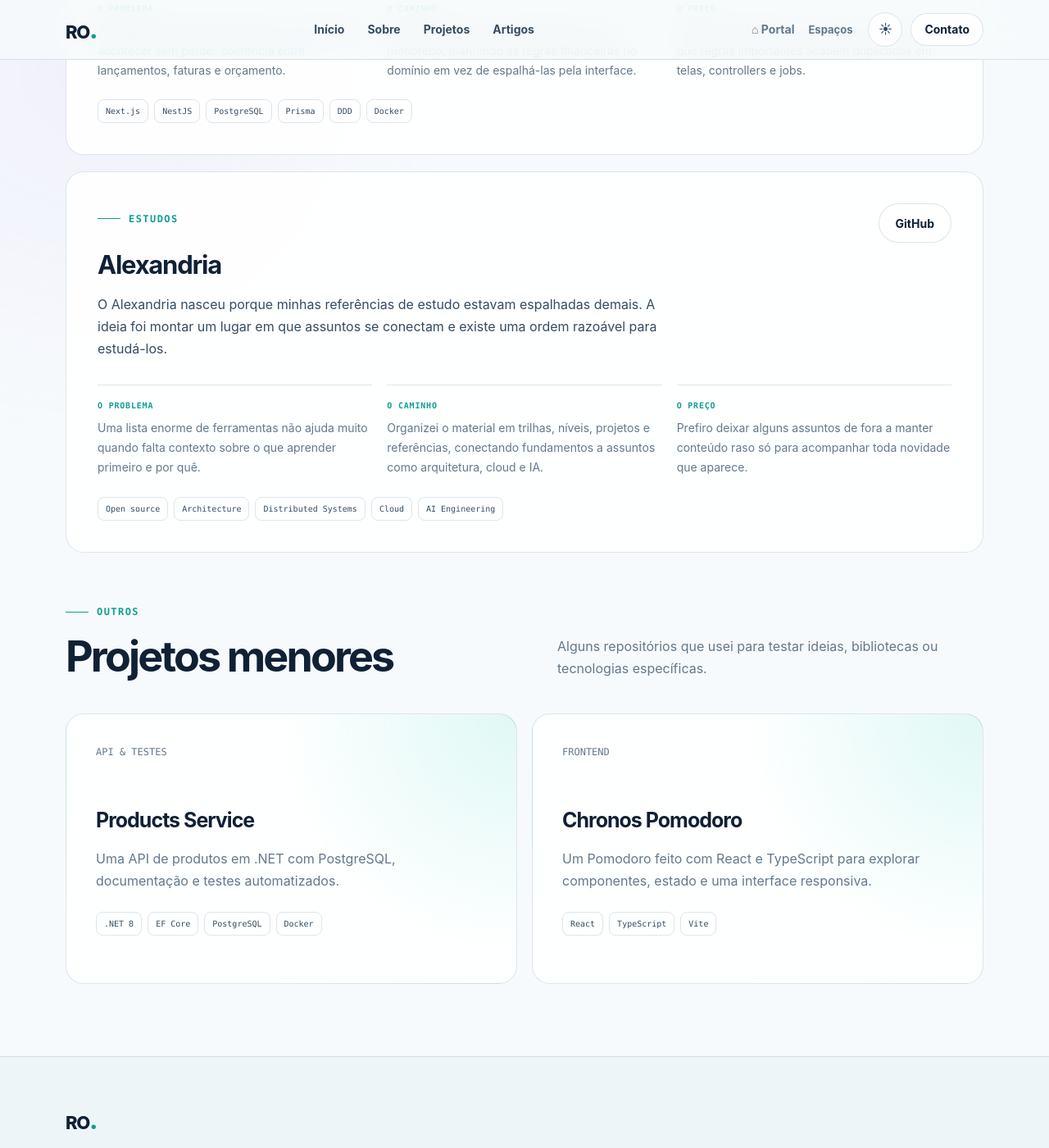
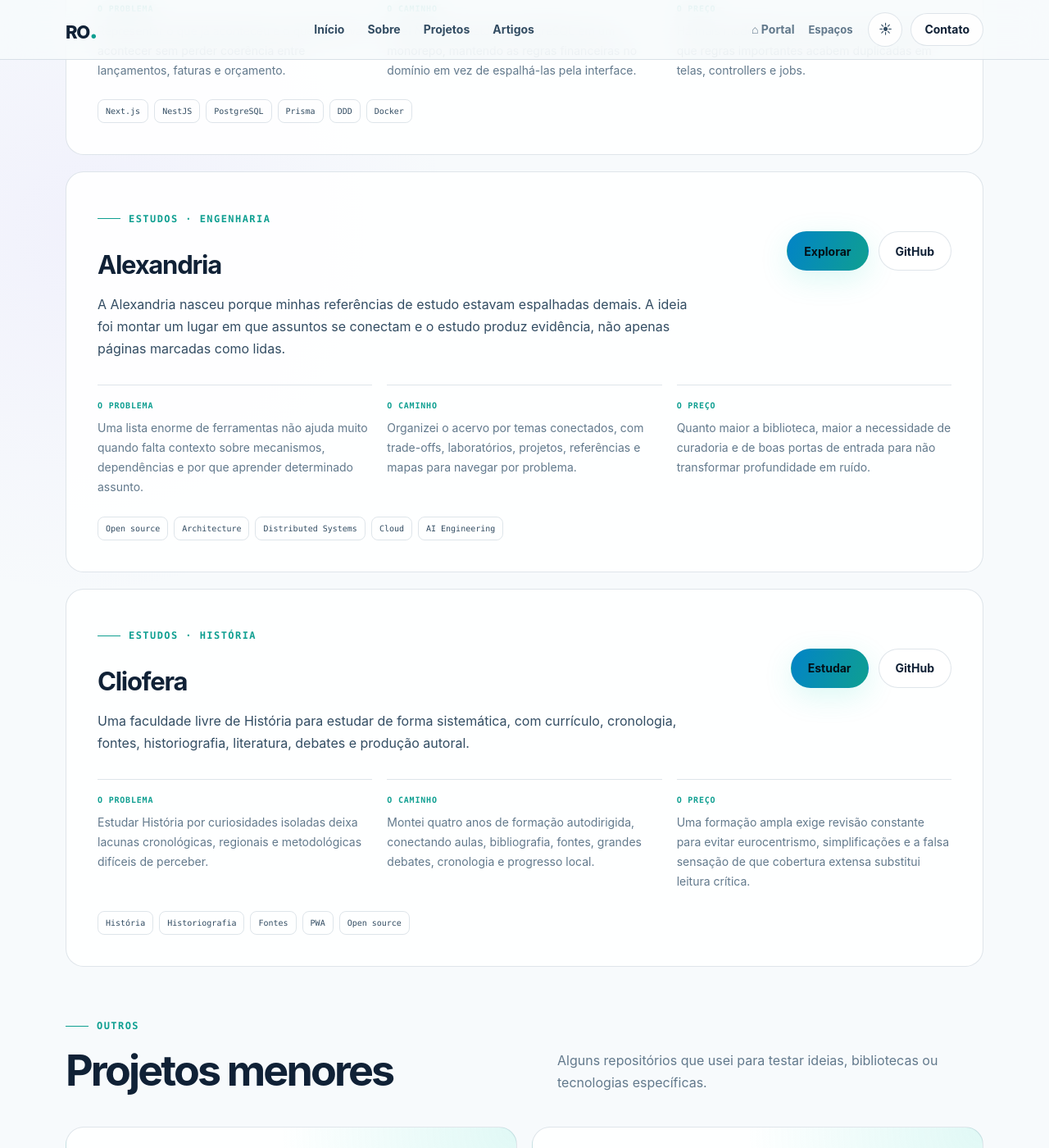
Before and after one commit to blasther12/blasther12.github.io, a Jekyll site: the page built from projetos.md, in a window 1280 px wide and 1400 px high, scrolled down 805 px. Shown: the whole window at 82% size. Built offline with Jekyll 4.4.1, drawn with Linux system fonts in a browser that asks for light colours.

Commit message:
feat: connect project portfolio to published study spaces

```diff
--- a/projetos.md
+++ b/projetos.md
@@ -35,18 +35,41 @@ permalink: /projetos/
       <article class="case-study">
         <div class="case-study__head">
           <div>
-            <span class="eyebrow">Estudos</span>
+            <span class="eyebrow">Estudos · Engenharia</span>
             <h2>Alexandria</h2>
-            <p class="case-study__summary">O Alexandria nasceu porque minhas referências de estudo estavam espalhadas demais. A ideia foi montar um lugar em que assuntos se conectam e existe uma ordem razoável para estudá-los.</p>
+            <p class="case-study__summary">A Alexandria nasceu porque minhas referências de estudo estavam espalhadas demais. A ideia foi montar um lugar em que assuntos se conectam e o estudo produz evidência, não apenas páginas marcadas como lidas.</p>
           </div>
-          <a class="button button--ghost" href="https://github.com/blasther12/alexandria">GitHub</a>
+          <div class="hero__actions">
+            <a class="button button--primary" href="https://blasther12.github.io/alexandria/">Explorar</a>
+            <a class="button button--ghost" href="https://github.com/blasther12/alexandria">GitHub</a>
+          </div>
         </div>
         <div class="case-study__details">
-          <div><strong>O problema</strong><p>Uma lista enorme de ferramentas não ajuda muito quando falta contexto sobre o que aprender primeiro e por quê.</p></div>
-          <div><strong>O caminho</strong><p>Organizei o material em trilhas, níveis, projetos e referências, conectando fundamentos a assuntos como arquitetura, cloud e IA.</p></div>
-          <div><strong>O preço</strong><p>Prefiro deixar alguns assuntos de fora a manter conteúdo raso só para acompanhar toda novidade que aparece.</p></div>
+          <div><strong>O problema</strong><p>Uma lista enorme de ferramentas não ajuda muito quando falta contexto sobre mecanismos, dependências e por que aprender determinado assunto.</p></div>
+          <div><strong>O caminho</strong><p>Organizei o acervo por temas conectados, com trade-offs, laboratórios, projetos, referências e mapas para navegar por problema.</p></div>
+          <div><strong>O preço</strong><p>Quanto maior a biblioteca, maior a necessidade de curadoria e de boas portas de entrada para não transformar profundidade em ruído.</p></div>
         </div>
         <div class="card__tags"><span>Open source</span><span>Architecture</span><span>Distributed Systems</span><span>Cloud</span><span>AI Engineering</span></div>
+      </article>
+
+      <article class="case-study">
+        <div class="case-study__head">
+          <div>
+            <span class="eyebrow">Estudos · História</span>
+            <h2>Cliofera</h2>
+            <p class="case-study__summary">Uma faculdade livre de História para estudar de forma sistemática, com currículo, cronologia, fontes, historiografia, literatura, debates e produção autoral.</p>
+          </div>
+          <div class="hero__actions">
+            <a class="button button--primary" href="https://blasther12.github.io/cliofera/">Estudar</a>
+            <a class="button button--ghost" href="https://github.com/blasther12/cliofera">GitHub</a>
+          </div>
+        </div>
+        <div class="case-study__details">
+          <div><strong>O problema</strong><p>Estudar História por curiosidades isoladas deixa lacunas cronológicas, regionais e metodológicas difíceis de perceber.</p></div>
+          <div><strong>O caminho</strong><p>Montei quatro anos de formação autodirigida, conectando aulas, bibliografia, fontes, grandes debates, cronologia e progresso local.</p></div>
+          <div><strong>O preço</strong><p>Uma formação ampla exige revisão constante para evitar eurocentrismo, simplificações e a falsa sensação de que cobertura extensa substitui leitura crítica.</p></div>
+        </div>
+        <div class="card__tags"><span>História</span><span>Historiografia</span><span>Fontes</span><span>PWA</span><span>Open source</span></div>
       </article>
     </div>
 
```
